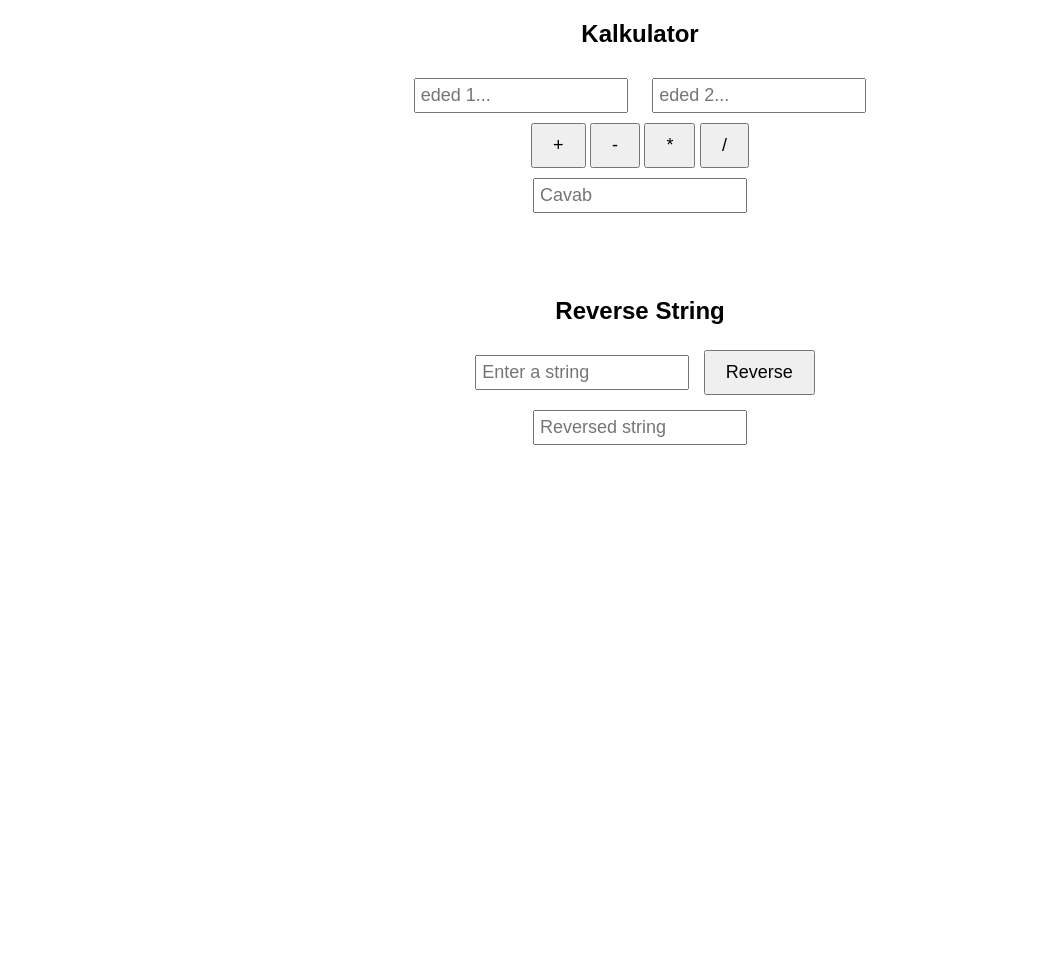
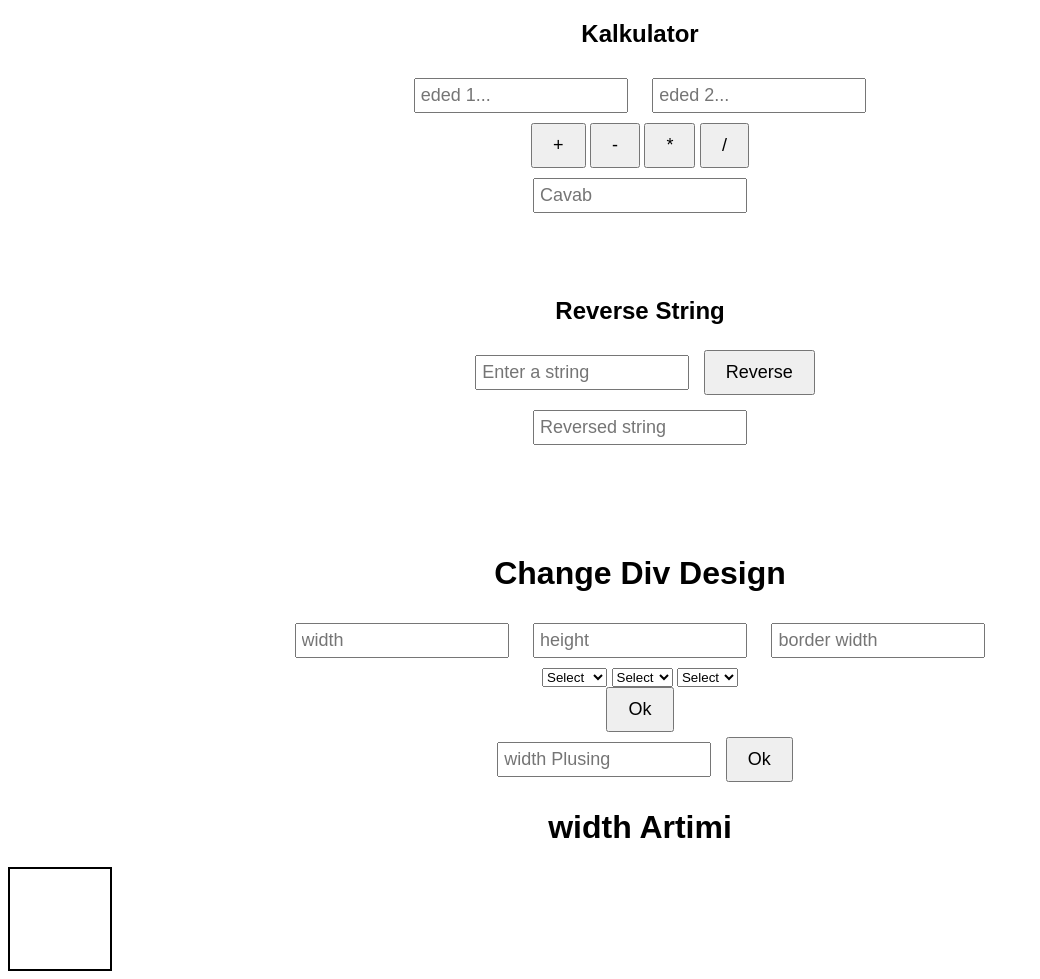
Before and after one commit to Kamran-Zeynalov/MilliSoft_Tasks, a plain HTML site: page JS-DOM/index.html in a window 1280 px wide. Shown: the whole page, without its empty margins (0-1040 px from the left). Before the commit the page ends 800 px from the top, so only its background shows below. Drawn offline with Linux system fonts and the light colour scheme.

Commit message:
3, 4 task is done

```diff
--- a/JS-DOM/index.html
+++ b/JS-DOM/index.html
@@ -23,6 +23,13 @@
             font-size: 18px;
             cursor: pointer;
         }
+
+        #Design-Div {
+        width: 100px;
+        height: 100px;
+        border: 2px solid black;
+        transition: 3s;
+    }
     </style>
 </head>
 
@@ -48,6 +55,48 @@
     <br>
     <input type="text" id="reversedString" placeholder="Reversed string" readonly>
 
+
+
+    <div style="margin-top: 100px;">
+        <h1>Change Div Design</h1>
+        <form id="design-form">
+            <input type="text" id="width" placeholder="width">
+            <input type="text" id="height" placeholder="height">
+            <input type="text" id="brd-width" placeholder="border width">
+            <br>
+
+            <select id="border-style">
+                <option value="d" disabled selected>Select</option>
+                <option value="dotted">Dotted</option>
+                <option value="solid">Solid</option>
+                <option value="double">Double</option>
+            </select>
+            <select id="border-color">
+                <option value="d" disabled selected>Select</option>
+                <option value="red">Red</option>
+                <option value="yellow">Yellow</option>
+                <option value="green">Green</option>
+            </select>
+            <select id="background-color">
+                <option value="d" disabled selected>Select</option>
+                <option value="red">Red</option>
+                <option value="yellow">Yellow</option>
+                <option value="green">Green</option>
+            </select>
+<br>
+            <button type="submit">Ok</button>
+        </form>
+
+
+        <form onsubmit="return false;">
+            <input type="text" id="plusW" placeholder="width Plusing">
+            <button onclick="increaseWidth()">Ok</button>
+          </form>
+
+        <h1>width Artimi</h1>
+        <div id="Design-Div"></div>
+
+    </div>
     <script src="./script.js"></script>
 </body>
 
--- a/JS-DOM/script.js
+++ b/JS-DOM/script.js
@@ -46,3 +46,36 @@
 //     }
 //     document.getElementById("reversedString").value = reversed;
 // }
+
+
+
+
+
+const designForm = document.getElementById('design-form');
+const designDiv = document.getElementById('Design-Div');
+
+designForm.addEventListener('submit', function(event) {
+    event.preventDefault();
+
+    const width = document.getElementById('width').value;
+    const height = document.getElementById('height').value;
+    const borderWidth = document.getElementById('brd-width').value;
+    const borderStyle = document.getElementById('border-style').value;
+    const borderColor = document.getElementById('border-color').value;
+    const backgroundColor = document.getElementById('background-color').value;
+
+    designDiv.style.width = width + 'px';
+    designDiv.style.height = height + 'px';
+    designDiv.style.borderWidth = borderWidth + 'px';
+    designDiv.style.borderStyle = borderStyle;
+    designDiv.style.borderColor = borderColor;
+    designDiv.style.backgroundColor = backgroundColor;
+});
+
+
+function increaseWidth() {
+    var inputVal = document.getElementById("plusW").value;
+    var divWidth = document.getElementById("Design-Div").offsetWidth;
+    var newWidth = parseInt(inputVal) + divWidth;
+    document.getElementById("Design-Div").style.width = newWidth + "px";
+  }
```
